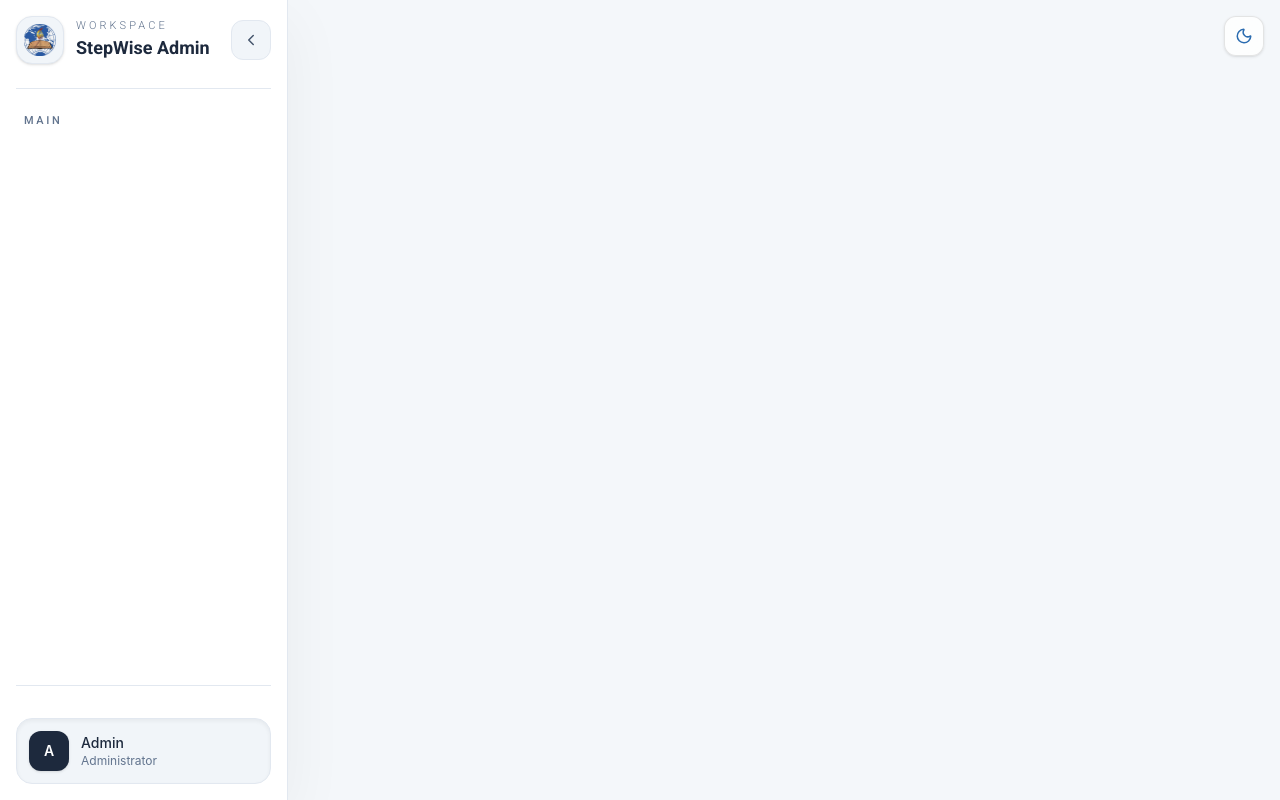
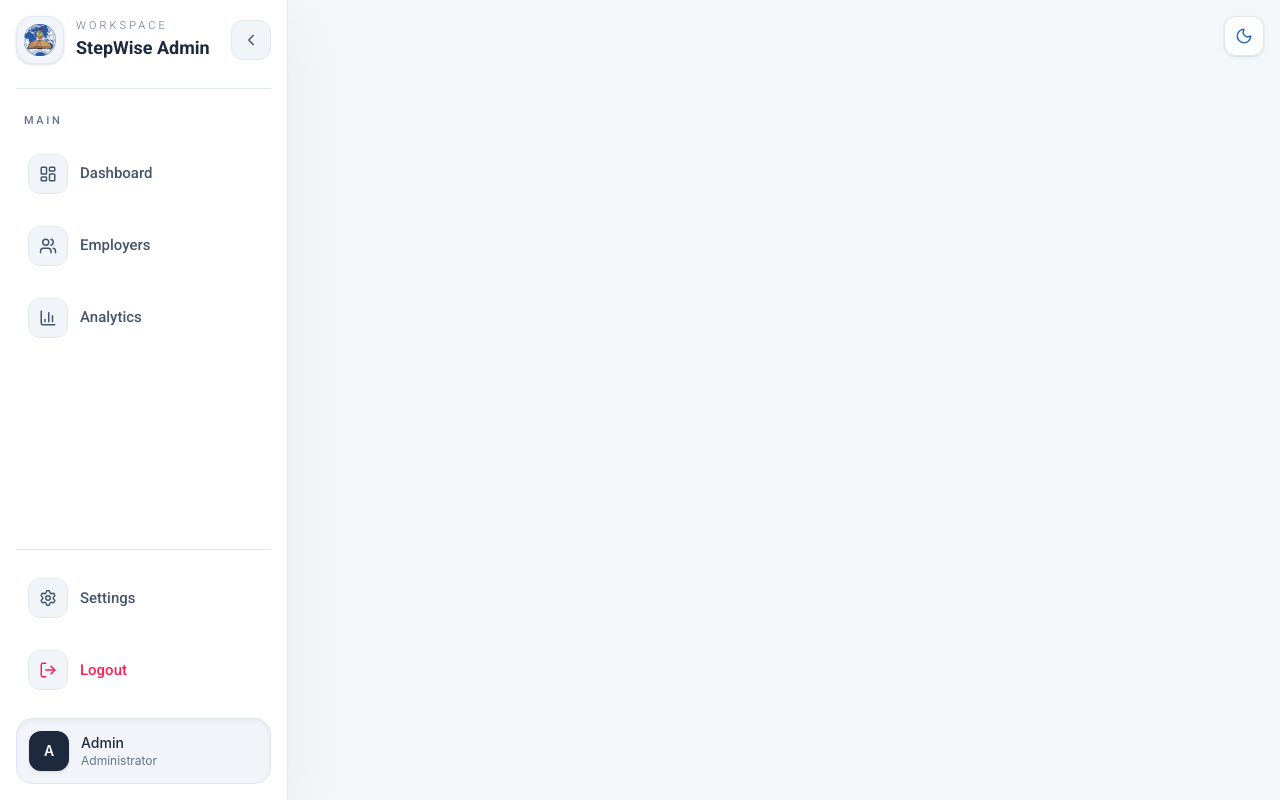
Before and after one commit to EAG-erp-system/ERP-SYSTEM-EAG, a React (Vite) app in the folder Frontend/: page /dashboard in a window 1280 px wide. Built offline with nearby package versions, Linux system fonts and the light colour scheme.

Commit message:
feat: add all items with saas style

```diff
--- a/Frontend/src/components/SidebarItem.jsx
+++ b/Frontend/src/components/SidebarItem.jsx
@@ -1,9 +1,62 @@
 
-function SidebarItem() {
+import { Icon } from "lucide-react";
+
+function SidebarItem( { item, isActive, isOpen, onItemClick } ) {
+    const Icon = item.icon;
+
     return (
-        <>
+        <button
+            type="button"
+            onClick={() => onItemClick(item.id)}
+            className={`group relative flex w-full items-center gap-3 overflow-hidden rounded-xl px-3 py-3 text-left transition-all duration-300 ${
+                isActive
+                    ? "border-cyan-200 bg-cyan-100 text-cyan-700 shadow-[0_0_20px_rgba(34,211,238,0.2)] dark:border-cyan-700 dark:bg-cyan-800 dark:text-cyan-200"
+                    : item.danger
+                    ? "border-transparent text-rose-500 hover:border-rose-200 hover:bg-rose-50 hover:text-rose-600 dark:hover:border-rose-700 dark:hover:bg-rose-800 dark:hover:text-rose-400"
+                    : "border-transparent text-slate-600 hover:border-slate-200 hover:bg-slate-100 hover:text-slate-900 dark:text-slate-300 dark:hover:border-white/10 dark:hover:bg-slate-700 dark:hover:text-slate-100"
+            } ${isOpen ? "justify-start" : "justify-center"}`}
+            aria-label={item.label}
+        >
+            {isActive && (
+                <span className="absolute bottom-2 left-0 top-2 w-1 rounded-r-full bg-cyan-400" />
+            )}
 
-        </>
+            <span
+                className={`flex h-10 w-10 shrink-0 items-center justify-center rounded-xl border transition-all duration-300 ${
+                    isActive
+                        ? "border-cyan-200 bg-cyan-100 text-cyan-600 dark:border-cyan-700 dark:bg-cyan-800 dark:text-cyan-200"
+                        : item.danger
+                          ? "border-slate-200 bg-slate-100 text-rose-500 dark:border-rose-700 dark:bg-rose-800 dark:text-rose-400"
+                          : "border-slate-200 bg-slate-100 text-slate-600 dark:border-white/10 dark:bg-slate-700 dark:text-slate-100"
+                }`}
+            >
+                <Icon size={18} />
+            </span>
+
+            <div
+                className={`flex min-w-0 flex-1 items-center justify-between transition-all duration-300 ${
+                    isOpen ? "translate-x-0 opacity-100" : "pointer-events-none w-0 translate-x-2 opacity-0"
+                }`}
+            >
+                <span className="roboto-medium truncate text-[15px]">{item.label}</span>
+                {item.badge && (
+                    <span
+                        className={`ml-3 rounded-full px-2 py-1 text-[11px] roboto-medium ${
+                            isActive ? "bg-cyan-200 text-cyan-700" : "bg-slate-200 text-slate-600"
+                        }`}
+                    >
+                        {item.badge}
+                    </span>
+                )}
+            </div>
+
+            {!isOpen && (
+                <span className="pointer-events-none absolute left-full top-1/2 ml-3 -translate-y-1/2 whitespace-nowrap rounded-lg border border-slate-200 bg-white dark:bg-slate-700 dark:border-white/10 px-2 py-1 text-xs text-slate-700 dark:text-slate-300 opacity-0 shadow-lg transition-all duration-200 group-hover:opacity-100">
+                    {item.label}
+                </span>
+            )}
+
+        </button>
     )
 }
 
```
